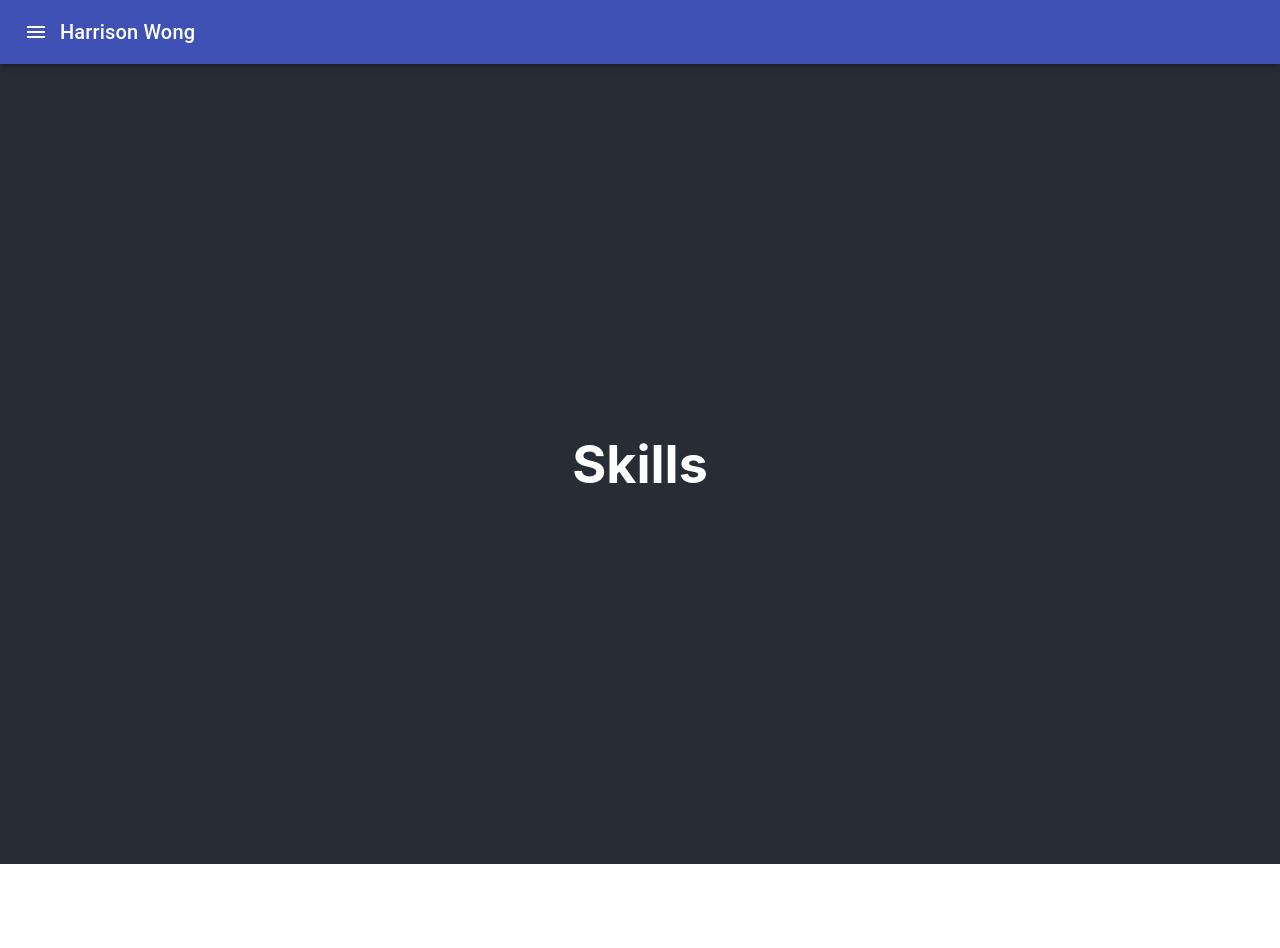
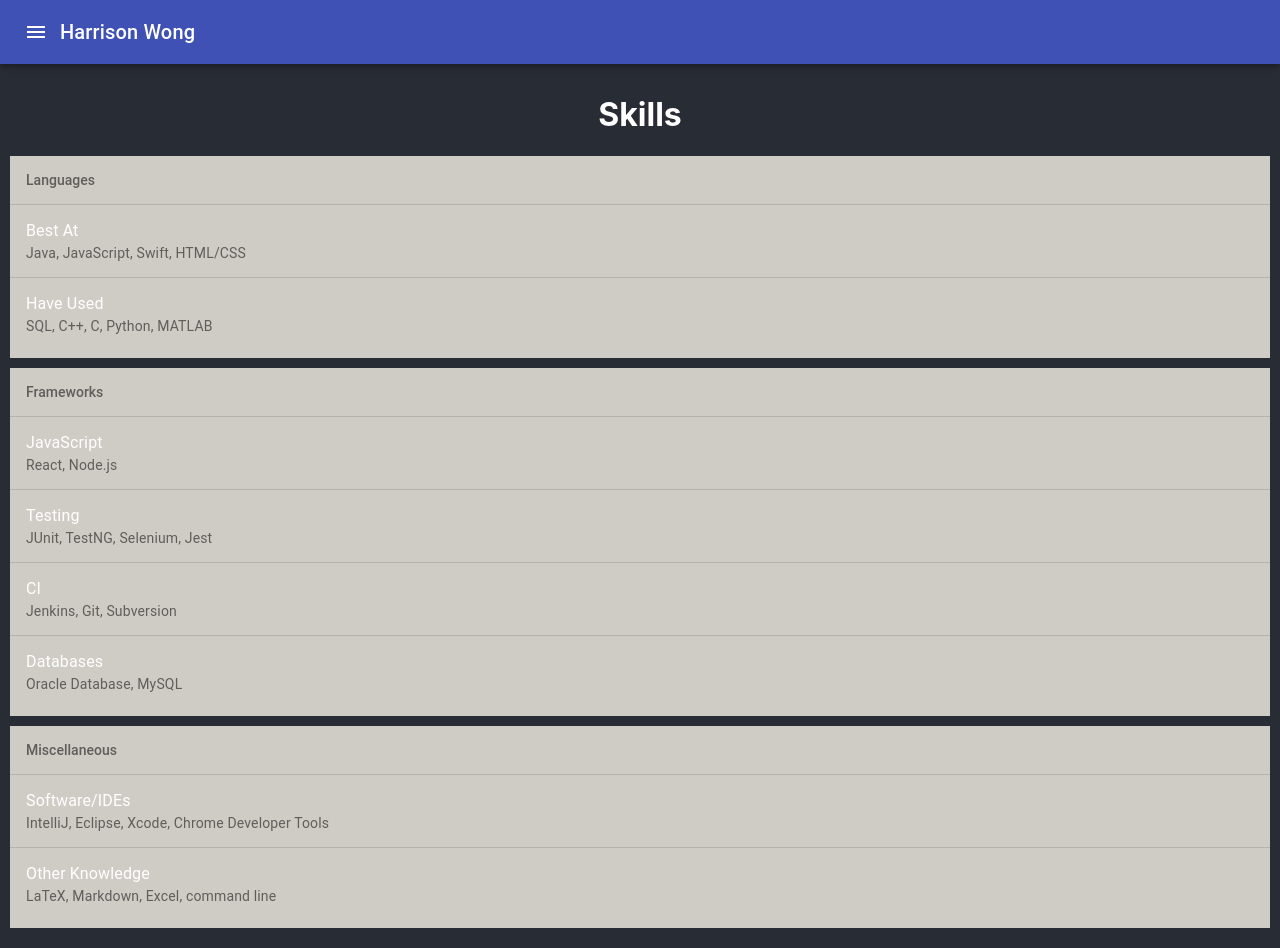
Before and after one commit to harrisonjwong/personal-website, a React (Create React App) app: page /#/skills in a window 1280 px wide. Before the commit the page ends 864 px from the top, so only its background shows below. Built offline with nearby package versions, Linux system fonts and the light colour scheme.

Commit message:
Add skills to skills page

```diff
--- a/src/About.css
+++ b/src/About.css
@@ -21,10 +21,6 @@
   background-color: #cfccc6;
 }
 
-.aboutPage .list .cellText {
-  color: white;
-}
-
 .aboutPage .header .socials {
   background-color: #cfccc6;
   text-align: center;
--- a/src/About.js
+++ b/src/About.js
@@ -120,7 +120,7 @@ export default class About extends React.Component {
             <ListItemText
               className="cellText"
               primary="Northeastern University, Boston, MA Sep 2017 – May 2021"
-              secondary="Bachelor of Science; Major: Computer Engineering and Computer Science"
+              secondary="Bachelor of Science; Major: Computer Engineering and Computer Science GPA: 3.93"
             />
           </ListItem>
           <Divider />
--- /dev/null
+++ b/src/Skills.css
@@ -0,0 +1,17 @@
+.skillsPage {
+  background-color: #282c34;
+  min-height: 100vh;
+  display: flex;
+  flex-direction: column;
+  color: white;
+  padding: 10px 10px 10px 10px;
+}
+
+.skillsPage h1 {
+  text-align: center;
+}
+
+.skillsPage .list {
+  background-color: #cfccc6;
+  margin-bottom: 10px;
+}
--- a/src/Skills.js
+++ b/src/Skills.js
@@ -1,11 +1,103 @@
-import React from 'react';
+import React from "react";
+import {
+  List,
+  ListItem,
+  Divider,
+  ListItemText,
+  ListItemAvatar,
+  ListSubheader,
+  Avatar,
+  Button
+} from "@material-ui/core";
+
+import "./Skills.css";
 
 export default class Skills extends React.Component {
+  render() {
+    return (
+      <div className="skillsPage">
+        <h1> Skills </h1>
+        <List
+          subheader={<ListSubheader>Languages</ListSubheader>}
+          className="list"
+        >
+          <Divider />
+          <ListItem alignItems="flex-start">
+            <ListItemText
+              className="cellText"
+              primary="Best At"
+              secondary="Java, JavaScript, Swift, HTML/CSS"
+            />
+          </ListItem>
+          <Divider />
+          <ListItem alignItems="flex-start">
+            <ListItemText
+              className="cellText"
+              primary="Have Used"
+              secondary="SQL, C++, C, Python, MATLAB"
+            />
+          </ListItem>
+        </List>
 
-  render() {
-    return(
-      <div className="appDefaults">
-        <h1> Skills </h1>
+        <List
+          subheader={<ListSubheader>Frameworks</ListSubheader>}
+          className="list"
+        >
+          <Divider />
+          <ListItem alignItems="flex-start">
+            <ListItemText
+              className="cellText"
+              primary="JavaScript"
+              secondary="React, Node.js"
+            />
+          </ListItem>
+          <Divider />
+          <ListItem alignItems="flex-start">
+            <ListItemText
+              className="cellText"
+              primary="Testing"
+              secondary="JUnit, TestNG, Selenium, Jest"
+            />
+          </ListItem>
+          <Divider />
+          <ListItem alignItems="flex-start">
+            <ListItemText
+              className="cellText"
+              primary="CI"
+              secondary="Jenkins, Git, Subversion"
+            />
+          </ListItem>
+          <Divider />
+          <ListItem alignItems="flex-start">
+            <ListItemText
+              className="cellText"
+              primary="Databases"
+              secondary="Oracle Database, MySQL"
+            />
+          </ListItem>
+        </List>
+
+        <List
+          subheader={<ListSubheader>Miscellaneous</ListSubheader>}
+          className="list"
+        >
+          <Divider />
+          <ListItem alignItems="flex-start">
+            <ListItemText
+              className="cellText"
+              primary="Software/IDEs"
+              secondary="IntelliJ, Eclipse, Xcode, Chrome Developer Tools"
+            />
+          </ListItem>
+          <Divider />
+          <ListItem alignItems="flex-start">
+            <ListItemText
+              className="cellText"
+              primary="Other Knowledge"
+              secondary="LaTeX, Markdown, Excel, command line"
+            />
+          </ListItem>
+        </List>
       </div>
     );
   }
```
